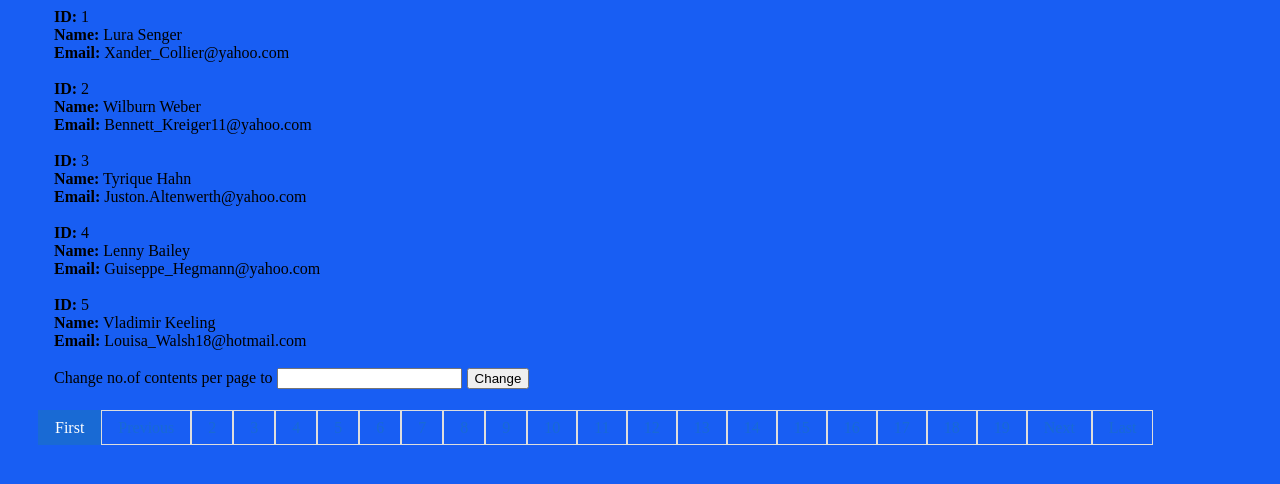
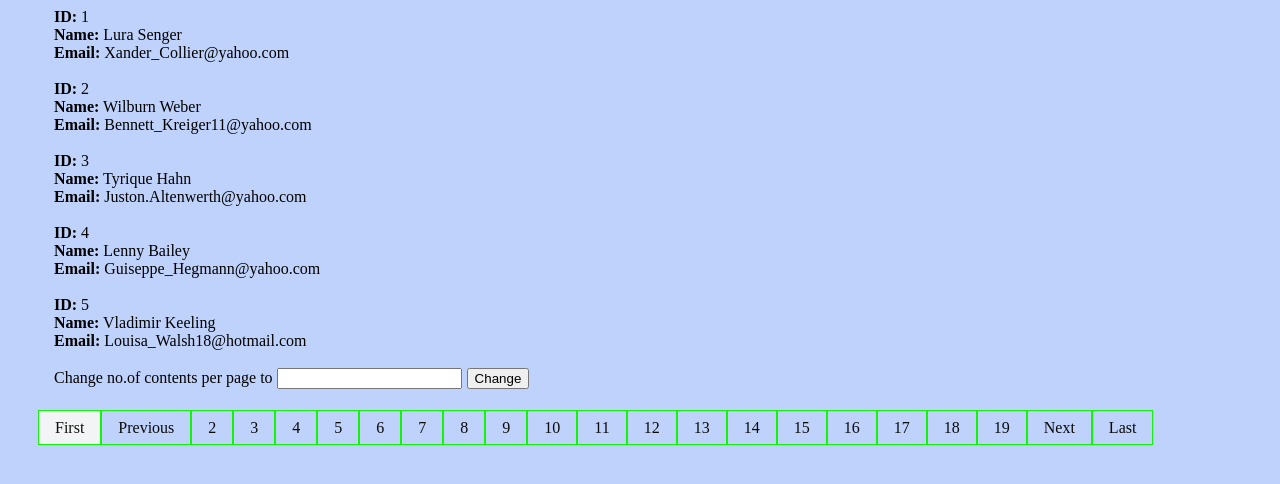
Before and after one commit to kamalakannangp/Pagination_task, a plain HTML site: page index.html in a window 1280 px wide. Both pictures are taken after a click on the link "First". Drawn offline with Linux system fonts and the light colour scheme.

Commit message:
Update index.html

```diff
--- a/index.html
+++ b/index.html
@@ -4,22 +4,22 @@
             Pagination task
         </title>
         <style>
-            body {
-	background-color: #185ef3;
-            }
+             body {
+	          background-color: #185df346;
+             }
             .mainDiv{
                 padding: 0px 30px;
             }
             .pagination a {
-                color: rgb(25, 106, 212);
+                color: rgb(10, 10, 10);
                 padding: 8px 16px;
                 text-decoration: none;
-                border: 1px solid #ddd;
+                border: 1px solid rgb(16, 245, 8);
             }
             .pagination a.active {
-                background-color: rgb(25, 106, 212);
-                color: white;
-                border: 1px solid rgb(25, 106, 212);
+                background-color: rgb(243, 244, 245);
+                color: rgb(17, 16, 16);
+                border: 1px solid rgb(16, 245, 8);
             }
             a.disabled {
                 pointer-events: none;
@@ -32,15 +32,15 @@
         <script src="data.js"></script>
         <script>
 
-            var conPerPage = 5; //Variable holding number of contents per page
-            var currPage = 1; //Variable holding the current page value
-            var firstTime = true; //Variable determining whether the page is loading for the first time
+            var conPerPage = 5;
+            var currPage = 1;
+            var firstTime = true;
 
-            //Functioin definition to create Pagination initially and also when user gives different value for contents per page
+
             function createPagination(){
-                //If the page is getting loaded for the nth time(Not 1st time) and noOfPage greater than 1
+
                 if(!firstTime && noOfPag > 1){
-                    //Removing the previous pagination items to create new pagination
+
                     for(let i=1;i<=noOfPag;i++){
                         var element = document.getElementById('a'+i);
                         element.parentNode.removeChild(element);
@@ -51,25 +51,25 @@
                     element = document.getElementById('anext');
                     element.parentNode.removeChild(element);
 
-                    div1.innerHTML = '' // Clearing the contents already displayed
-                    currPage = 1; // Setting current page to 1
+                    div1.innerHTML = ''
+                    currPage = 1;
 
                 }
 
-                //If the total conents not a multiple of contents per page(Ex: total contents-100 and contents per page-6)
+
                 if(data.length%conPerPage){
                     noOfPag = parseInt((data.length)/conPerPage)+1;
                     console.log(typeof(noOfPag));
                     console.log(noOfPag);
                 }
-                //If the total contents is a multiple of contents per page(Ex: total contents-100 and contents per page-5)
+
                 else{
                     noOfPag = (data.length)/conPerPage;
                 }
 
 
 
-                //To create pagination only if the content doesn't fir in 1st page
+
                 if(conPerPage < data.length){
 
                     var a1 = document.createElement('a');
@@ -88,7 +88,7 @@
                     aprev.disabled = true;
                     divPag.append(aprev);
 
-                    //Loop to create pages in pagination start from 2 to last
+
                     for(let i=2;i<noOfPag;i++){
                         var a2 = document.createElement('a');
                         var aid = 'a' + i;
@@ -112,12 +112,10 @@
                     alast.innerText = 'Last'
                     alast.setAttribute('onClick',"displayContents('last')")
                     divPag.append(alast);
-
-                    //Setting class of the first pagination element to active
                     a1.setAttribute('class','active')
                 }
 
-                //Displaying first n contents by default(to display from 1 to 5 in default 5 contents per page mode)
+
                 for(let i = (currPage-1)*conPerPage ; i<currPage*conPerPage ; i++){
                                 div1.innerHTML += "<div><b>ID:</b> " + data[i].id + "</div><div><b>Name:</b>" + data[i].name + "</div><div><b>Email:</b>" + data[i].email + "</div><br>"
                                 if( i+1 === data.length)
@@ -126,52 +124,52 @@
             }
 
             function displayContents(pg){
-                //To change the style of current page to not active state
+
                 document.getElementById('a'+currPage).setAttribute('class','')
-                div1.innerHTML = '' // Clearing the contents already displayed
-                if(pg === 'prev'){ //If clicked on the prev page option
+                div1.innerHTML = ''
+                if(pg === 'prev'){
                     currPage--;
                 }
                 else{
-                    if(pg === 'next'){ //If clicked on the next page option
+                    if(pg === 'next'){
                         currPage++;
                     }
                     else{
-                        if(pg === 'last'){ //If clicked on the last page option
+                        if(pg === 'last'){
                             currPage = noOfPag;
                         }
-                        else{ //If clicked on the any numeric page option
+                        else{
                             currPage = parseInt(pg);
                         }
                     }
                 }
-                //Displaying elements as per the user clicked option(to display from 11 to 15 if selected 3 in default mode)
+
                 for(let i = (currPage-1)*conPerPage ; i<currPage*conPerPage ; i++){
                                 div1.innerHTML += "<div><b>ID:</b> " + data[i].id + "</div><div><b>Name:</b> " + data[i].name + "</div><div><b>Email:</b> " + data[i].email + "</div><br>"
                                 if( i+1 === data.length)
                                     break;
                 }
-                //Setting class of the current pagination element to active
+
                 document.getElementById('a'+currPage).setAttribute('class','active')
-                if(currPage === 1) // To disable the prev button when current page is 1
-                    //console.log(document.getElementById('aprev'));
+                if(currPage === 1)
+
                     document.getElementById('aprev').setAttribute('class','disabled');
-                    //To disable next and also last page buttons in case all the data fits in first page
+
                 else{
-                    // To enable the prev button when current page is not 1
+
                     document.getElementById('aprev').setAttribute('class','');
                     if(currPage === noOfPag){
-                        // To disable the next button when current page is last page
+
                         document.getElementById('anext').setAttribute('class','disabled');
                     }
                     else
-                        // To enable the next button when current page is not last page
+
                         document.getElementById('anext').setAttribute('class','');
                 }
 
             }
 
-            //Funtion to change no.of pages in pagination as per user request
+
             function changePagination(){
                 firstTime = false;
                 conPerPage = document.getElementById('inputVal').value;
@@ -204,7 +202,7 @@
             label1.innerText = 'Change no.of contents per page to '
             label1.style.paddingLeft = '16px'
 
-            //input Contents per page text field
+
             var inConPerPage = document.createElement('input');
             inConPerPage.setAttribute('type','number');
             inConPerPage.setAttribute('id','inputVal');
```
